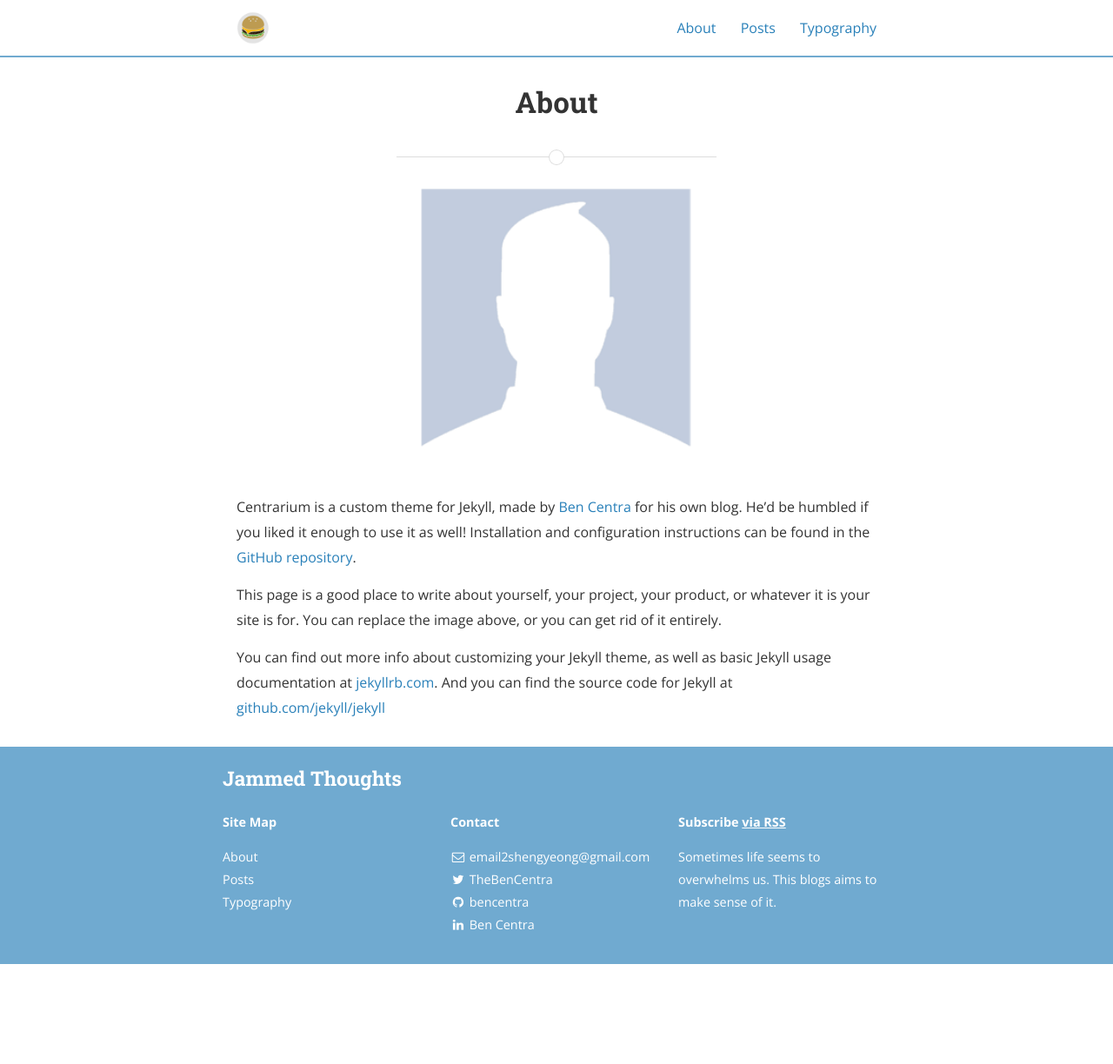
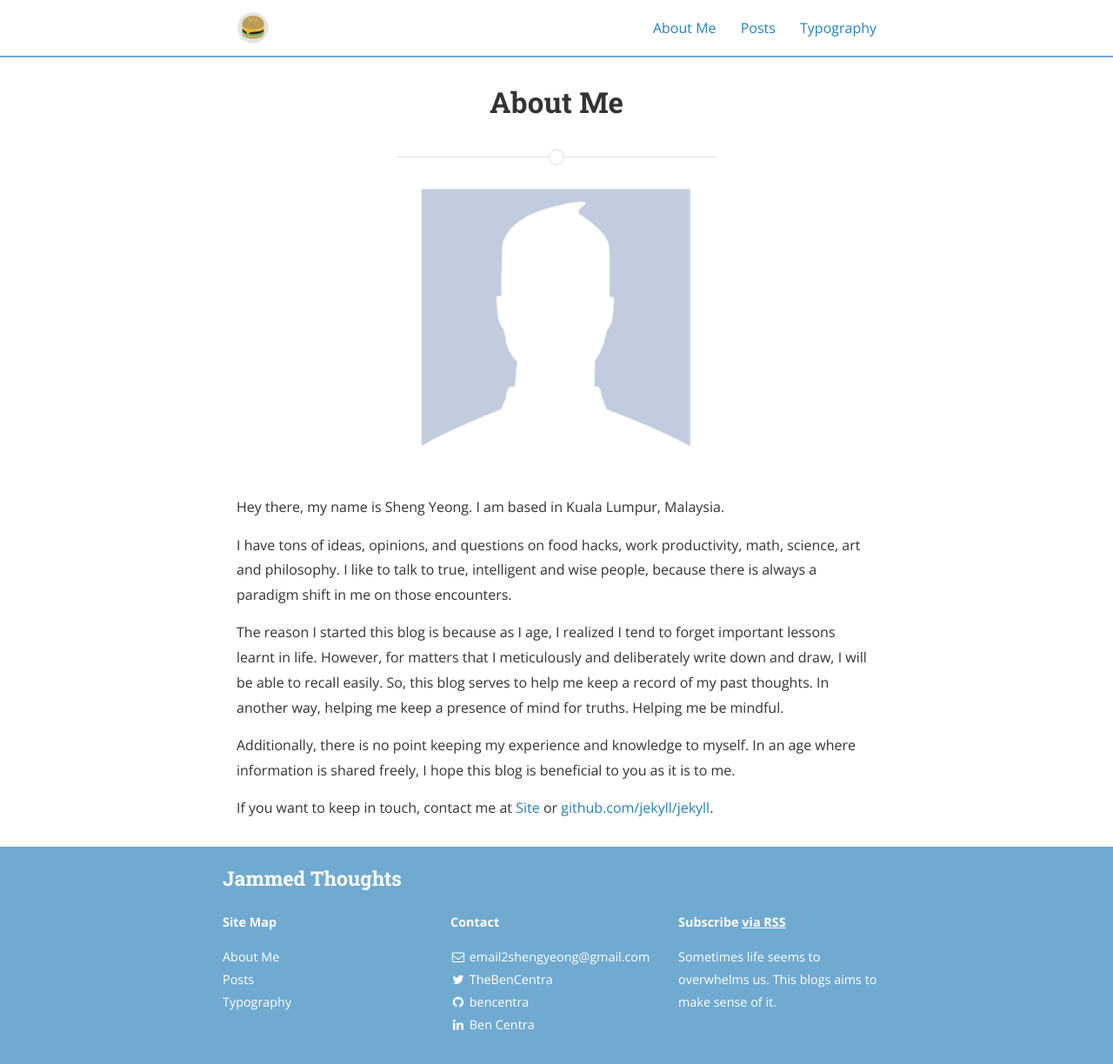
Before and after one commit to chickensmitten/jammedthoughts, a Jekyll site: the page built from about.md, in a window 1280 px wide. Shown: the whole page at 87% size. Built offline with Jekyll 4.4.1, drawn with Linux system fonts in a browser that asks for light colours; nearby versions of some CDN libraries; before the commit the page ends 1109 px from its top, so only the background shows below that.

Commit message:
completed about me

```diff
--- a/_posts/2015-04-18-dummy.markdown
+++ b/_posts/2015-04-18-dummy.markdown
@@ -3,7 +3,7 @@ layout: post
 title:  "Dummy Post"
 date:   2015-04-18 08:43:59
 author: Ben Centra
-categories: Dummy
+categories: Work
 ---
 
 This is just a dummy post. Lorem ipsum and all the rest.
--- a/_posts/2015-04-18-dummy2.markdown
+++ b/_posts/2015-04-18-dummy2.markdown
@@ -3,7 +3,7 @@ layout: post
 title:  "Dummy Post 2"
 date:   2015-04-18 08:43:59
 author: Ben Centra
-categories: Dummy
+categories: Work
 ---
 
 This is just a dummy post. Lorem ipsum and all the rest.
--- a/about.md
+++ b/about.md
@@ -1,17 +1,19 @@
 ---
 layout: page
-title: About
+title: About Me
 permalink: /about/
 ---
 
 <img src="{{ site.baseurl }}/assets/profile-placeholder.gif" title="Profile Picture" class="profile">
 
-Centrarium is a custom theme for Jekyll, made by [Ben Centra][bencentra] for his own blog. He'd be humbled if you liked it enough to use it as well! Installation and configuration instructions can be found in the [GitHub repository](https://github.com/bencentra/centrarium).
+Hey there, my name is Sheng Yeong. I am based in Kuala Lumpur, Malaysia.
 
-This page is a good place to write about yourself, your project, your product, or whatever it is your site is for. You can replace the image above, or you can get rid of it entirely.
+I have tons of ideas, opinions, and questions on food hacks, work productivity, math, science, art and philosophy. I like to talk to true, intelligent and wise people, because there is always a paradigm shift in me on those encounters.
 
-You can find out more info about customizing your Jekyll theme, as well as basic Jekyll usage documentation at [jekyllrb.com](http://jekyllrb.com/). And you can find the source code for Jekyll at [github.com/jekyll/jekyll](https://github.com/jekyll/jekyll)
+The reason I started this blog is because as I age, I realized I tend to forget important lessons learnt in life. However, for matters that I meticulously and deliberately write down and draw, I will be able to recall easily. So, this blog serves to help me keep a record of my past thoughts. In another way, helping me keep a presence of mind for truths. Helping me be mindful.
 
-[centrarium]: https://github.com/bencentra/centrarium
-[bencentra]: http://bencentra.com
-[jekyll]: https://github.com/jekyll/jekyll
+Additionally, there is no point keeping my experience and knowledge to myself. In an age where information is shared freely, I hope this blog is beneficial to you as it is to me.
+
+If you want to keep in touch, contact me at [Site][site] or [github.com/jekyll/jekyll](https://github.com/jekyll/jekyll).
+
+[site]: https://linkedin.com/in/shengyeong
```
